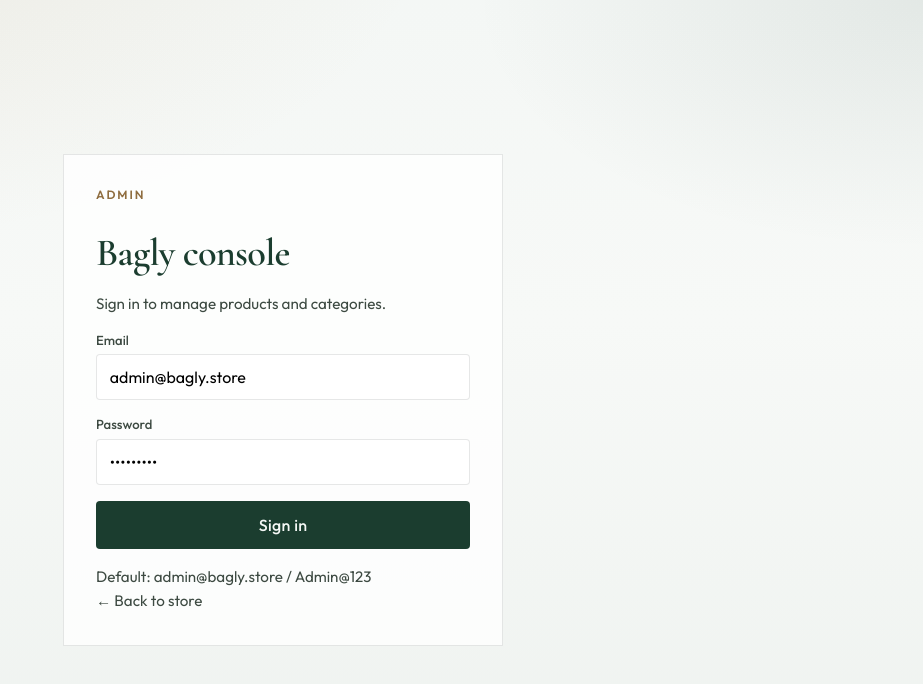
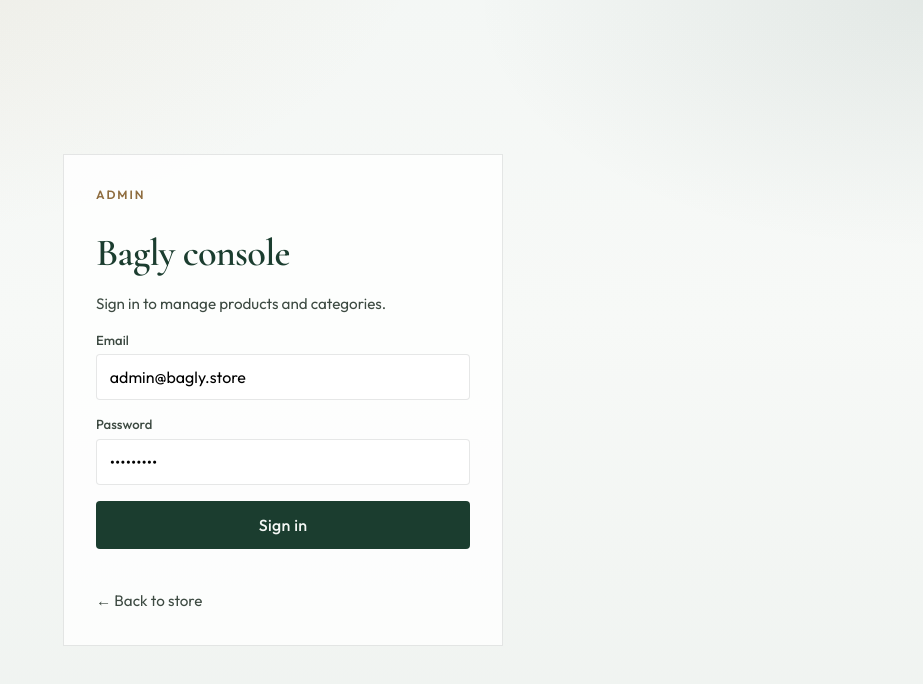
Before and after one commit to alokssm/Bagly, a React (Vite) app in the folder frontend/: page /admin/login in a window 1280 px wide. Shown: the top 684 px of the page, without its empty margins (357-1280 px from the left). Built offline with nearby package versions, Linux system fonts and the light colour scheme; no server answers.

Commit message:
hid admin credential

```diff
--- a/frontend/src/pages/admin/AdminLogin.jsx
+++ b/frontend/src/pages/admin/AdminLogin.jsx
@@ -67,7 +67,6 @@ export default function AdminLogin() {
         </button>
 
         <p className="admin-login-hint">
-          Default: admin@bagly.store / Admin@123
           <br />
           <Link to="/">← Back to store</Link>
         </p>
```
